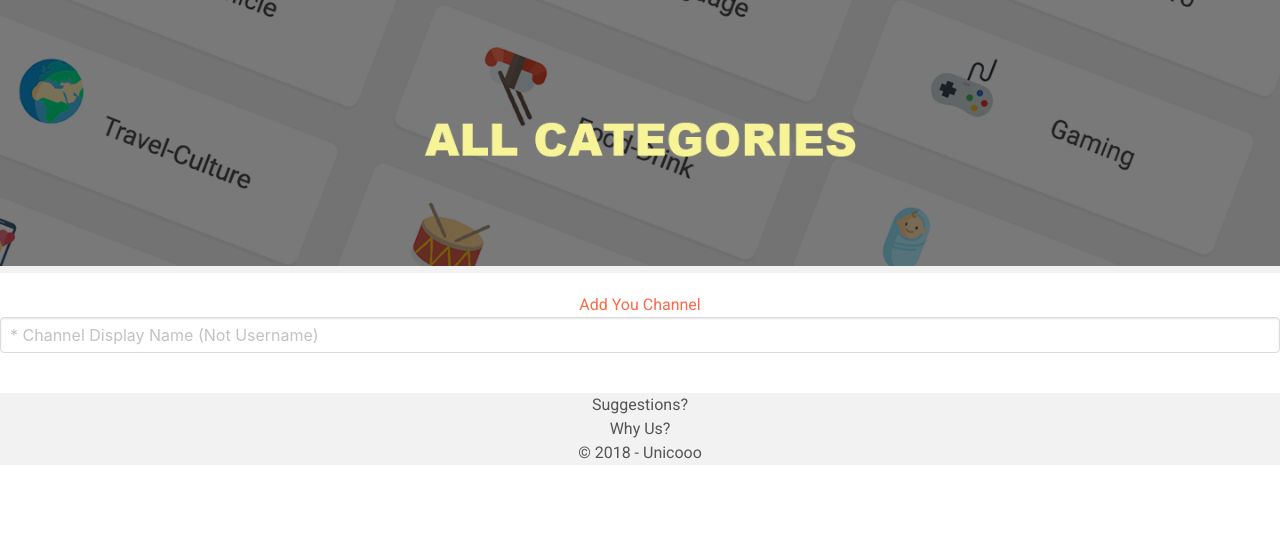
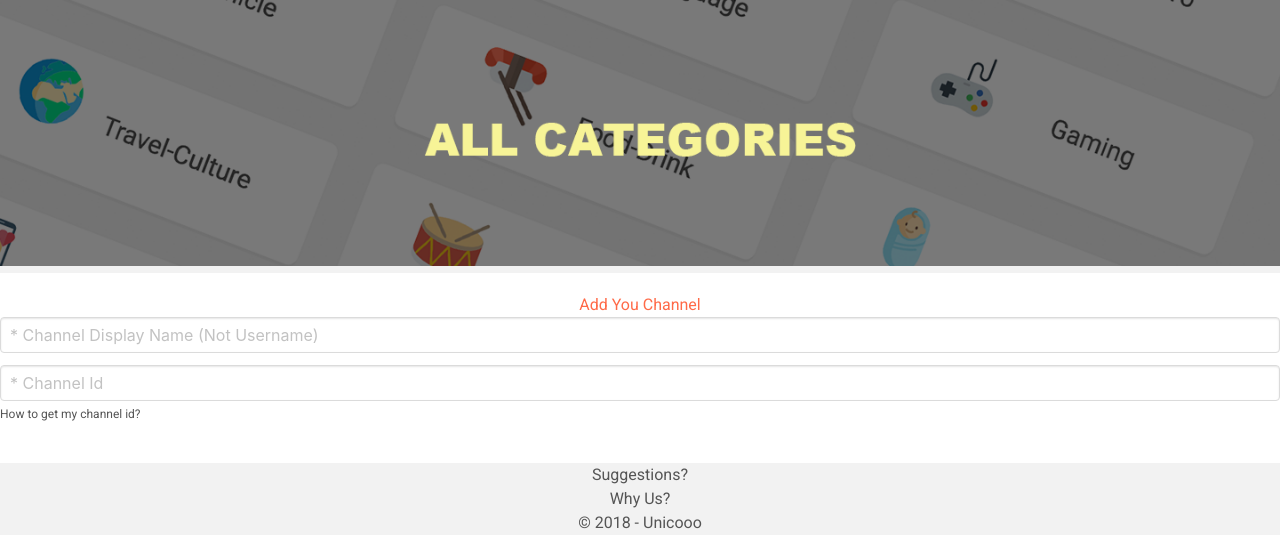
Before and after one commit to Windsooon/best-channels, a Django app: page / in a window 1280 px wide; the page is wider, and only the part inside the window is pictured. Shown: the part 691-1226 px from the top of that part. Before the commit the page ends 1156 px from the top of that part, so only its background shows below. Run offline with Django 3.2, Linux system fonts and the light colour scheme; data that the repository does not hold is empty; some libraries are stand-ins or nearby versions.

Commit message:
update base

```diff
--- a/django_base/templates/base.html
+++ b/django_base/templates/base.html
@@ -157,8 +157,14 @@
         <div class="field">
             <div class="control">
               <input class="input" type="text" placeholder="* Channel Display Name (Not Username)">
-            </div>
-        </div>
+            </div> <!-- end control -->
+        </div> <!-- end field -->
+        <div class="field">
+            <div class="control">
+              <input class="input" type="text" placeholder="* Channel Id">
+              <a href="https://johnnythetank.github.io/youtube-channel-name-converter/"><p class="help">How to get my channel id?</p></a>
+            </div> <!-- end control -->
+        </div> <!-- end field -->
       </form>
     </div> <!-- end form-div -->
   </div> <!-- end sub_form -->
```
